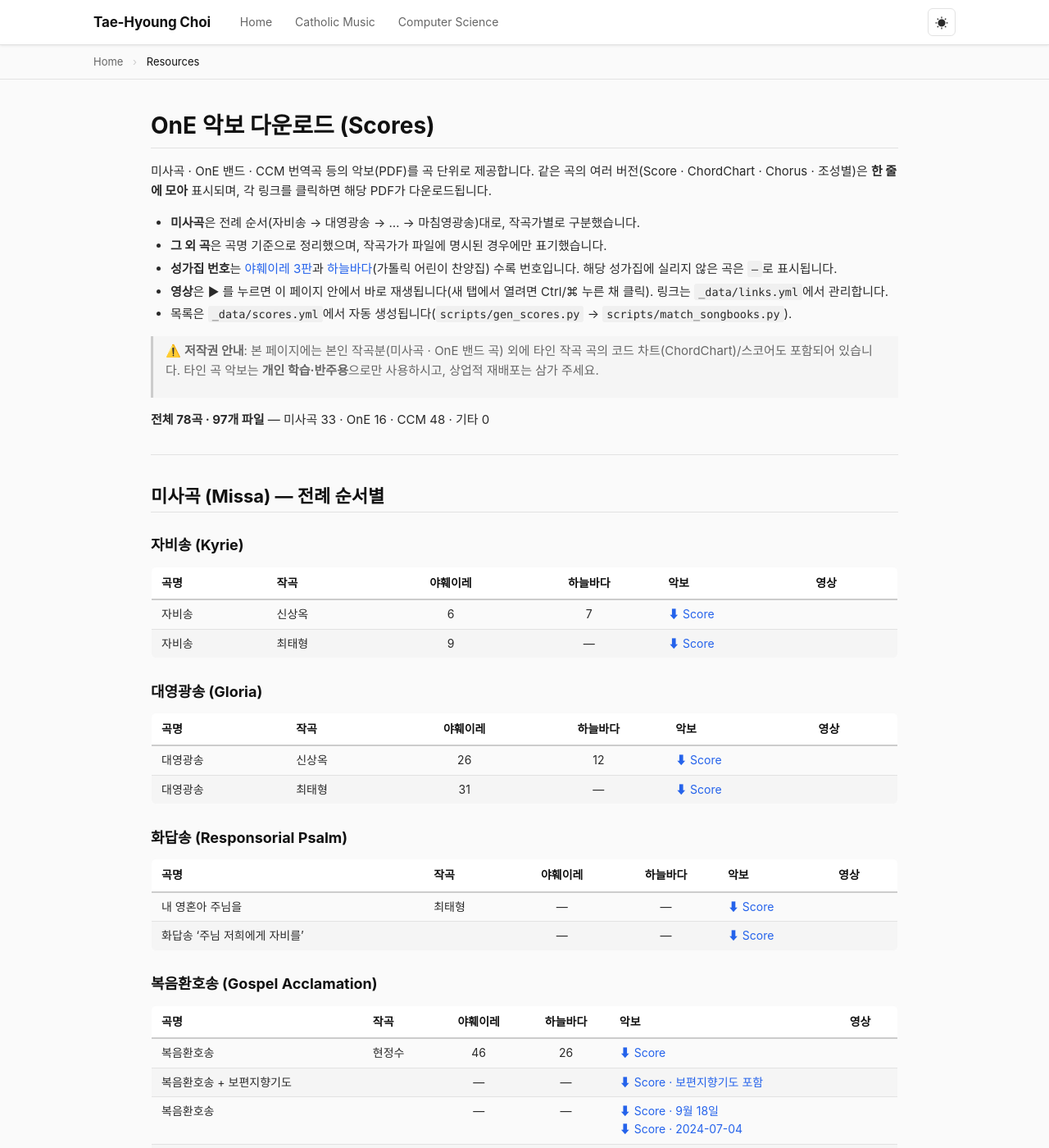
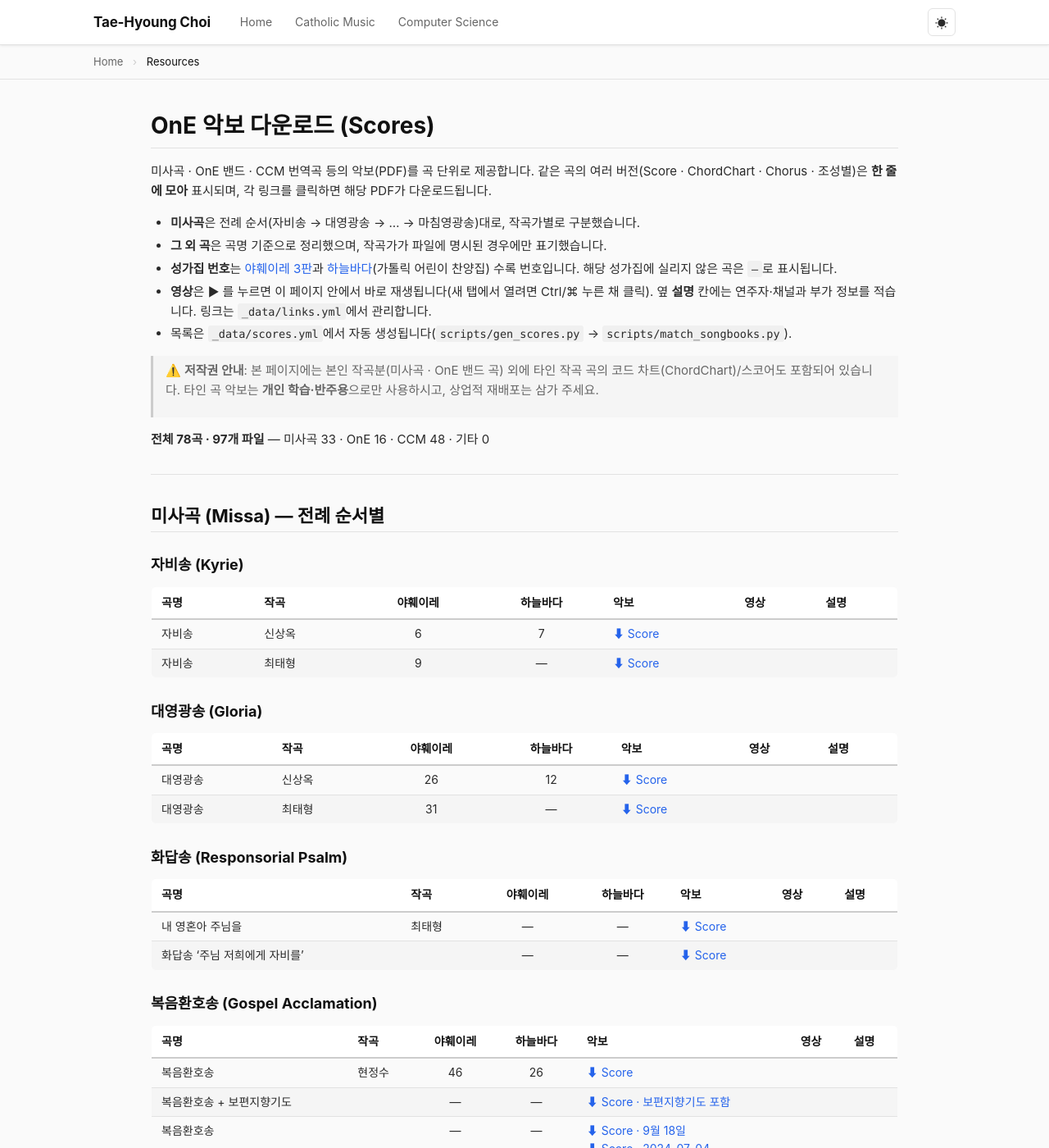
Before and after one commit to selmo/selmo.github.io, a Jekyll site: the page built from resources/OnE-Scores.md, in a window 1280 px wide and 1400 px high. Shown: the whole window at 82% size. Built offline with Jekyll 4.4.1, drawn with Linux system fonts in a browser that asks for light colours; some of the changed text lies outside the part shown.

Commit message:
feat: 영상 설명 컬럼 추가 + Eres Tu 를 '주님의 기도'로 분류
영상 설명:
- 악보 페이지 4개 표에 '설명' 열 추가. 영상 열에는 ▶ 링크만 두고,
  연주자·채널(by)과 부가 정보(note)를 설명 열로 분리했다.

Eres Tu:
- 번안하여 '주님의 기도'로 불리는 곡. 야훼이레 129 (Juan Carlos Calderon).
- Missa/ 에 그대로 두고 mass_part=lords_prayer 로 분류.
  파일명이 원곡 제목이라 파일명 규칙으로는 잡히지 않아 CORRECTIONS 에 명시.
- 이로써 미사곡 33개 파일의 파트 분류가 모두 채워졌다(미분류 0).

Co-Authored-By: Claude Opus 5 (1M context) <noreply@anthropic.com>

```diff
--- a/resources/OnE-Scores.md
+++ b/resources/OnE-Scores.md
@@ -12,7 +12,7 @@ noindex: true
 - **미사곡**은 전례 순서(자비송 → 대영광송 → … → 마침영광송)대로, 작곡가별로 구분했습니다.
 - **그 외 곡**은 곡명 기준으로 정리했으며, 작곡가가 파일에 명시된 경우에만 표기했습니다.
 - **성가집 번호**는 [야훼이레 3판](../ccm/Songbooks.md)과 [하늘바다](하늘바다.md)(가톨릭 어린이 찬양집) 수록 번호입니다. 해당 성가집에 실리지 않은 곡은 `—`로 표시됩니다.
-- **영상**은 ▶ 를 누르면 이 페이지 안에서 바로 재생됩니다(새 탭에서 열려면 Ctrl/⌘ 누른 채 클릭). 링크는 `_data/links.yml`에서 관리합니다.
+- **영상**은 ▶ 를 누르면 이 페이지 안에서 바로 재생됩니다(새 탭에서 열려면 Ctrl/⌘ 누른 채 클릭). 옆 **설명** 칸에는 연주자·채널과 부가 정보를 적습니다. 링크는 `_data/links.yml`에서 관리합니다.
 - 목록은 `_data/scores.yml`에서 자동 생성됩니다(`scripts/gen_scores.py` → `scripts/match_songbooks.py`).
 
 > ⚠️ **저작권 안내**: 본 페이지에는 본인 작곡분(미사곡 · OnE 밴드 곡) 외에 타인 작곡 곡의 코드 차트(ChordChart)/스코어도 포함되어 있습니다. 타인 곡 악보는 **개인 학습·반주용**으로만 사용하시고, 상업적 재배포는 삼가 주세요.
@@ -41,12 +41,12 @@ noindex: true
 
 ### {{ part_name }}
 
-| 곡명  | 작곡  | 야훼이레 | 하늘바다 | 악보  | 영상  |
-| :-- | :-- | :--: | :--: | :-- | :-- |
+| 곡명 | 작곡 | 야훼이레 | 하늘바다 | 악보 | 영상 | 설명 |
+|:---|:---|:---:|:---:|:---|:---|:---|
 {% for g in part_groups -%}
 {% assign gi = part_items | where: "group", g -%}
 {% assign first = gi[0] -%}
-| {{ first.title }} | {% if first.composer %}{{ first.composer }}{% else %}—{% endif %} | {% if first.yahure %}{{ first.yahure }}{% else %}—{% endif %} | {% if first.haneulbada %}{{ first.haneulbada }}{% else %}—{% endif %} | {% for s in gi %}[⬇ {{ s.label }}]({{ s.url | relative_url }}){: download="" }{% unless forloop.last %}<br>{% endunless %}{% endfor %} | {% assign vkey = first.title | remove: " " %}{% assign vmatch = "" %}{% for L in site.data.links.items %}{% assign lkey = L.title | remove: " " %}{% if lkey == vkey %}{% if L.composer == nil or L.composer == "" or L.composer == first.composer %}{% assign vmatch = L %}{% break %}{% endif %}{% endif %}{% endfor %}{% if vmatch != "" %}{% for v in vmatch.videos %}<a class="yt" href="https://www.youtube.com/watch?v={{ v.id }}" data-yt="{{ v.id }}" target="_blank" rel="noopener">▶ {{ v.title }}</a>{% if v.by %}<br><sub>{{ v.by }}</sub>{% endif %}{% unless forloop.last %}<br>{% endunless %}{% endfor %}{% else %}—{% endif %} |
+| {{ first.title }} | {% if first.composer %}{{ first.composer }}{% else %}—{% endif %} | {% if first.yahure %}{{ first.yahure }}{% else %}—{% endif %} | {% if first.haneulbada %}{{ first.haneulbada }}{% else %}—{% endif %} | {% for s in gi %}[⬇ {{ s.label }}]({{ s.url | relative_url }}){: download="" }{% unless forloop.last %}<br>{% endunless %}{% endfor %} | {% assign vkey = first.title | remove: " " %}{% assign vmatch = "" %}{% for L in site.data.links.items %}{% assign lkey = L.title | remove: " " %}{% if lkey == vkey %}{% if L.composer == nil or L.composer == "" or L.composer == first.composer %}{% assign vmatch = L %}{% break %}{% endif %}{% endif %}{% endfor %}{% if vmatch != "" %}{% for v in vmatch.videos %}<a class="yt" href="https://www.youtube.com/watch?v={{ v.id }}" data-yt="{{ v.id }}" target="_blank" rel="noopener">▶ {{ v.title }}</a>{% unless forloop.last %}<br>{% endunless %}{% endfor %}{% else %}—{% endif %} | {% if vmatch != "" %}{% for v in vmatch.videos %}{% if v.by %}{{ v.by }}{% endif %}{% if v.by and v.note %} — {% endif %}{% if v.note %}<sub>{{ v.note }}</sub>{% endif %}{% unless v.by or v.note %}·{% endunless %}{% unless forloop.last %}<br>{% endunless %}{% endfor %}{% else %}—{% endif %} |
 {% endfor %}
 
   {% endif %}
@@ -58,12 +58,12 @@ noindex: true
 
 {% assign one_groups = one | map: "group" | uniq %}
 
-| 곡명 | 작곡 | 야훼이레 | 하늘바다 | 악보 | 영상 |
-|:---|:---|:---:|:---:|:---|:---|
+| 곡명 | 작곡 | 야훼이레 | 하늘바다 | 악보 | 영상 | 설명 |
+|:---|:---|:---:|:---:|:---|:---|:---|
 {% for g in one_groups -%}
 {% assign gi = one | where: "group", g -%}
 {% assign first = gi[0] -%}
-| {{ first.title }} | {% if first.composer %}{{ first.composer }}{% else %}—{% endif %} | {% if first.yahure %}{{ first.yahure }}{% else %}—{% endif %} | {% if first.haneulbada %}{{ first.haneulbada }}{% else %}—{% endif %} | {% for s in gi %}[⬇ {{ s.label }}]({{ s.url | relative_url }}){: download="" }{% unless forloop.last %}<br>{% endunless %}{% endfor %} | {% assign vkey = first.title | remove: " " %}{% assign vmatch = "" %}{% for L in site.data.links.items %}{% assign lkey = L.title | remove: " " %}{% if lkey == vkey %}{% if L.composer == nil or L.composer == "" or L.composer == first.composer %}{% assign vmatch = L %}{% break %}{% endif %}{% endif %}{% endfor %}{% if vmatch != "" %}{% for v in vmatch.videos %}<a class="yt" href="https://www.youtube.com/watch?v={{ v.id }}" data-yt="{{ v.id }}" target="_blank" rel="noopener">▶ {{ v.title }}</a>{% if v.by %}<br><sub>{{ v.by }}</sub>{% endif %}{% unless forloop.last %}<br>{% endunless %}{% endfor %}{% else %}—{% endif %} |
+| {{ first.title }} | {% if first.composer %}{{ first.composer }}{% else %}—{% endif %} | {% if first.yahure %}{{ first.yahure }}{% else %}—{% endif %} | {% if first.haneulbada %}{{ first.haneulbada }}{% else %}—{% endif %} | {% for s in gi %}[⬇ {{ s.label }}]({{ s.url | relative_url }}){: download="" }{% unless forloop.last %}<br>{% endunless %}{% endfor %} | {% assign vkey = first.title | remove: " " %}{% assign vmatch = "" %}{% for L in site.data.links.items %}{% assign lkey = L.title | remove: " " %}{% if lkey == vkey %}{% if L.composer == nil or L.composer == "" or L.composer == first.composer %}{% assign vmatch = L %}{% break %}{% endif %}{% endif %}{% endfor %}{% if vmatch != "" %}{% for v in vmatch.videos %}<a class="yt" href="https://www.youtube.com/watch?v={{ v.id }}" data-yt="{{ v.id }}" target="_blank" rel="noopener">▶ {{ v.title }}</a>{% unless forloop.last %}<br>{% endunless %}{% endfor %}{% else %}—{% endif %} | {% if vmatch != "" %}{% for v in vmatch.videos %}{% if v.by %}{{ v.by }}{% endif %}{% if v.by and v.note %} — {% endif %}{% if v.note %}<sub>{{ v.note }}</sub>{% endif %}{% unless v.by or v.note %}·{% endunless %}{% unless forloop.last %}<br>{% endunless %}{% endfor %}{% else %}—{% endif %} |
 {% endfor %}
 
 ---
@@ -72,12 +72,12 @@ noindex: true
 
 {% assign ccm_groups = ccm | map: "group" | uniq %}
 
-| 곡명 | 작곡 | 야훼이레 | 하늘바다 | 악보 | 영상 |
-|:---|:---|:---:|:---:|:---|:---|
+| 곡명 | 작곡 | 야훼이레 | 하늘바다 | 악보 | 영상 | 설명 |
+|:---|:---|:---:|:---:|:---|:---|:---|
 {% for g in ccm_groups -%}
 {% assign gi = ccm | where: "group", g -%}
 {% assign first = gi[0] -%}
-| {{ first.title }} | {% if first.composer %}{{ first.composer }}{% else %}—{% endif %} | {% if first.yahure %}{{ first.yahure }}{% else %}—{% endif %} | {% if first.haneulbada %}{{ first.haneulbada }}{% else %}—{% endif %} | {% for s in gi %}[⬇ {{ s.label }}]({{ s.url | relative_url }}){: download="" }{% unless forloop.last %}<br>{% endunless %}{% endfor %} | {% assign vkey = first.title | remove: " " %}{% assign vmatch = "" %}{% for L in site.data.links.items %}{% assign lkey = L.title | remove: " " %}{% if lkey == vkey %}{% if L.composer == nil or L.composer == "" or L.composer == first.composer %}{% assign vmatch = L %}{% break %}{% endif %}{% endif %}{% endfor %}{% if vmatch != "" %}{% for v in vmatch.videos %}<a class="yt" href="https://www.youtube.com/watch?v={{ v.id }}" data-yt="{{ v.id }}" target="_blank" rel="noopener">▶ {{ v.title }}</a>{% if v.by %}<br><sub>{{ v.by }}</sub>{% endif %}{% unless forloop.last %}<br>{% endunless %}{% endfor %}{% else %}—{% endif %} |
+| {{ first.title }} | {% if first.composer %}{{ first.composer }}{% else %}—{% endif %} | {% if first.yahure %}{{ first.yahure }}{% else %}—{% endif %} | {% if first.haneulbada %}{{ first.haneulbada }}{% else %}—{% endif %} | {% for s in gi %}[⬇ {{ s.label }}]({{ s.url | relative_url }}){: download="" }{% unless forloop.last %}<br>{% endunless %}{% endfor %} | {% assign vkey = first.title | remove: " " %}{% assign vmatch = "" %}{% for L in site.data.links.items %}{% assign lkey = L.title | remove: " " %}{% if lkey == vkey %}{% if L.composer == nil or L.composer == "" or L.composer == first.composer %}{% assign vmatch = L %}{% break %}{% endif %}{% endif %}{% endfor %}{% if vmatch != "" %}{% for v in vmatch.videos %}<a class="yt" href="https://www.youtube.com/watch?v={{ v.id }}" data-yt="{{ v.id }}" target="_blank" rel="noopener">▶ {{ v.title }}</a>{% unless forloop.last %}<br>{% endunless %}{% endfor %}{% else %}—{% endif %} | {% if vmatch != "" %}{% for v in vmatch.videos %}{% if v.by %}{{ v.by }}{% endif %}{% if v.by and v.note %} — {% endif %}{% if v.note %}<sub>{{ v.note }}</sub>{% endif %}{% unless v.by or v.note %}·{% endunless %}{% unless forloop.last %}<br>{% endunless %}{% endfor %}{% else %}—{% endif %} |
 {% endfor %}
 
 ---
@@ -86,12 +86,12 @@ noindex: true
 
 {% assign root_groups = root | map: "group" | uniq %}
 
-| 곡명 | 작곡 | 야훼이레 | 하늘바다 | 악보 | 영상 |
-|:---|:---|:---:|:---:|:---|:---|
+| 곡명 | 작곡 | 야훼이레 | 하늘바다 | 악보 | 영상 | 설명 |
+|:---|:---|:---:|:---:|:---|:---|:---|
 {% for g in root_groups -%}
 {% assign gi = root | where: "group", g -%}
 {% assign first = gi[0] -%}
-| {{ first.title }} | {% if first.composer %}{{ first.composer }}{% else %}—{% endif %} | {% if first.yahure %}{{ first.yahure }}{% else %}—{% endif %} | {% if first.haneulbada %}{{ first.haneulbada }}{% else %}—{% endif %} | {% for s in gi %}[⬇ {{ s.label }}]({{ s.url | relative_url }}){: download="" }{% unless forloop.last %}<br>{% endunless %}{% endfor %} | {% assign vkey = first.title | remove: " " %}{% assign vmatch = "" %}{% for L in site.data.links.items %}{% assign lkey = L.title | remove: " " %}{% if lkey == vkey %}{% if L.composer == nil or L.composer == "" or L.composer == first.composer %}{% assign vmatch = L %}{% break %}{% endif %}{% endif %}{% endfor %}{% if vmatch != "" %}{% for v in vmatch.videos %}<a class="yt" href="https://www.youtube.com/watch?v={{ v.id }}" data-yt="{{ v.id }}" target="_blank" rel="noopener">▶ {{ v.title }}</a>{% if v.by %}<br><sub>{{ v.by }}</sub>{% endif %}{% unless forloop.last %}<br>{% endunless %}{% endfor %}{% else %}—{% endif %} |
+| {{ first.title }} | {% if first.composer %}{{ first.composer }}{% else %}—{% endif %} | {% if first.yahure %}{{ first.yahure }}{% else %}—{% endif %} | {% if first.haneulbada %}{{ first.haneulbada }}{% else %}—{% endif %} | {% for s in gi %}[⬇ {{ s.label }}]({{ s.url | relative_url }}){: download="" }{% unless forloop.last %}<br>{% endunless %}{% endfor %} | {% assign vkey = first.title | remove: " " %}{% assign vmatch = "" %}{% for L in site.data.links.items %}{% assign lkey = L.title | remove: " " %}{% if lkey == vkey %}{% if L.composer == nil or L.composer == "" or L.composer == first.composer %}{% assign vmatch = L %}{% break %}{% endif %}{% endif %}{% endfor %}{% if vmatch != "" %}{% for v in vmatch.videos %}<a class="yt" href="https://www.youtube.com/watch?v={{ v.id }}" data-yt="{{ v.id }}" target="_blank" rel="noopener">▶ {{ v.title }}</a>{% unless forloop.last %}<br>{% endunless %}{% endfor %}{% else %}—{% endif %} | {% if vmatch != "" %}{% for v in vmatch.videos %}{% if v.by %}{{ v.by }}{% endif %}{% if v.by and v.note %} — {% endif %}{% if v.note %}<sub>{{ v.note }}</sub>{% endif %}{% unless v.by or v.note %}·{% endunless %}{% unless forloop.last %}<br>{% endunless %}{% endfor %}{% else %}—{% endif %} |
 {% endfor %}
 
 ---
--- a/scripts/gen_scores.py
+++ b/scripts/gen_scores.py
@@ -152,6 +152,11 @@ CORRECTIONS = {
     "아름다운세상.pdf": dict(title="아름다운 세상"),
     "하느님의말씀은.pdf": dict(title="하느님의 말씀은"),
     "주님달링주님허니.pdf": dict(title="주님 달링 주님 허니"),
+    # Eres Tu — 번안하여 '주님의 기도'로 불린다 (야훼이레 129, Juan Carlos Calderon)
+    "Eres Tu [Bass].pdf": dict(title="주님의 기도", composer="Juan Carlos Calderon",
+                               mass_part="lords_prayer", yahure=129, note="Eres Tu 번안"),
+    "Eres Tu.pdf": dict(title="주님의 기도", composer="Juan Carlos Calderon",
+                        mass_part="lords_prayer", yahure=129, note="Eres Tu 번안"),
 }
 
 def category_of(rel):
```
Also changed, not shown: _data/links.yml (+3 -5 lines), _data/scores.yml (+26 -26 lines).
